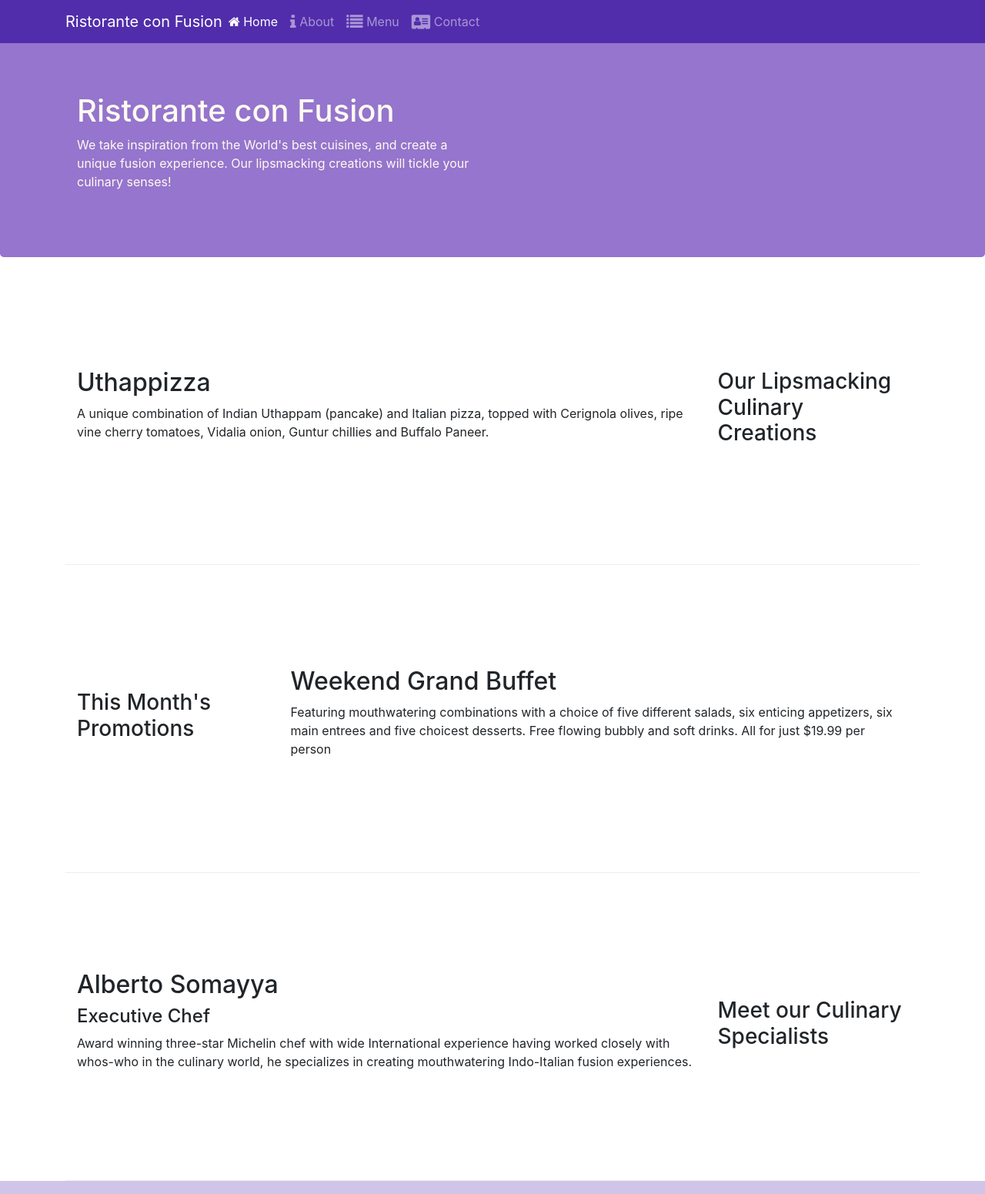
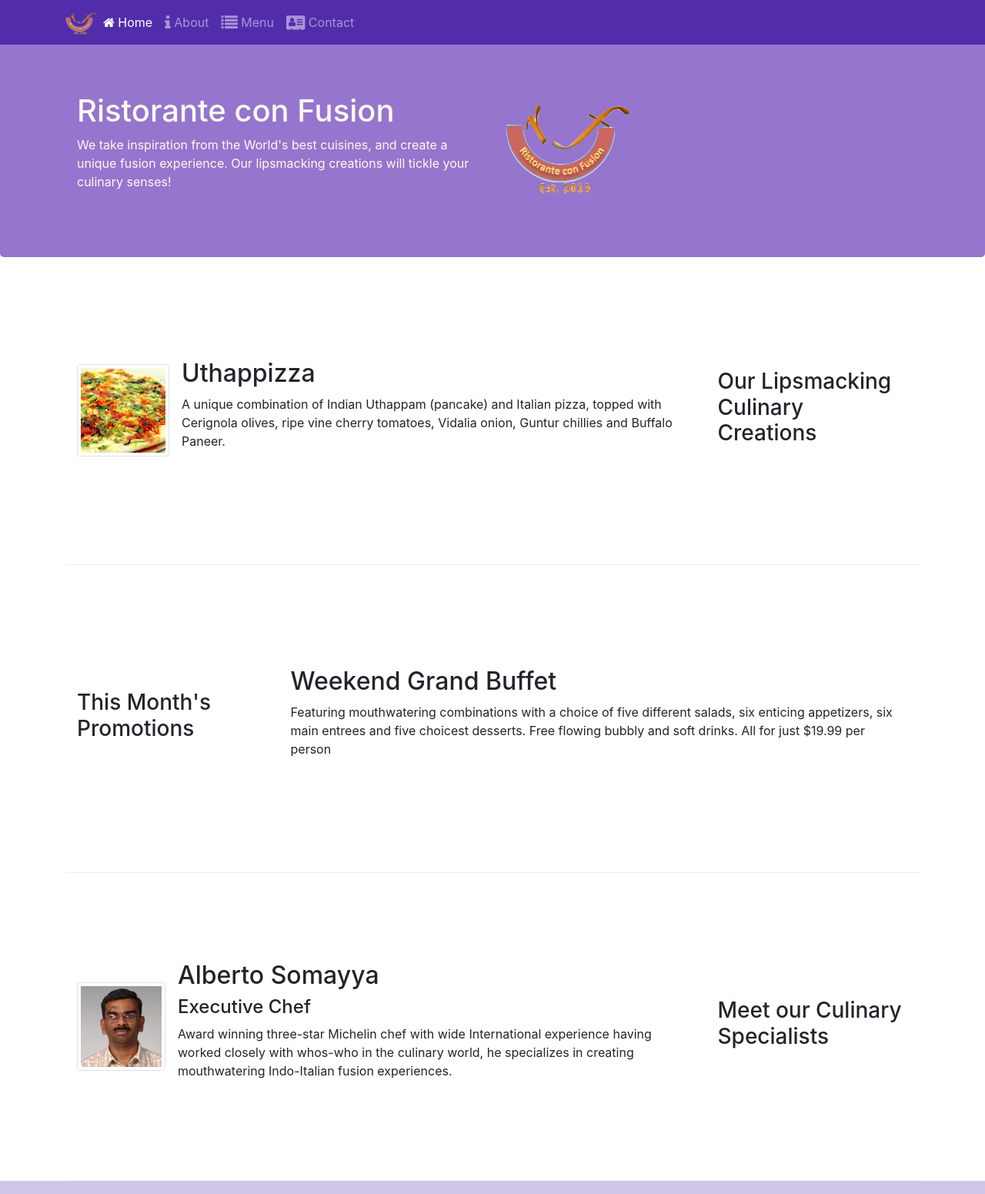
Before and after one commit to Abhisar19/Event-Management-System, a website: page index.html in a window 1280 px wide. Shown: the top 1551 px of the page at 77% size. Drawn offline with nearby package versions, Linux system fonts and the light colour scheme.

Commit message:
Images and Media

```diff
--- a/index.html
+++ b/index.html
@@ -25,14 +25,14 @@
         </span>
 
         </button>
-        <a class="navbar-brand mr-auto" href="#">Ristorante con Fusion</a>
+        <a class="navbar-brand mr-auto" href="#"><img src="img/logo.png" height="30" width="41"></a>
         <div class="collapse navbar-collapse" id="Navbar">
             <ul class="navbar-nav mr-auto">
 
                 <li class="nav-item active"><a class="nav-link" href="#"><span class="fa fa-home"></span> Home</a></li>
                 <li class="nav-item"><a class="nav-link" href="./aboutus.html"><span class="fa fa-info fa-lg"></span> About</a></li>
                 <li class="nav-item"><a class="nav-link" href="#"><span class="fa fa-list fa-lg"></span> Menu</a></li>
-                <li class="nav-item"><a class="nav-link" href="#"><span class="fa fa-address-card fa-lg"></span> Contact</a></li>
+                <li class="nav-item"><a class="nav-link" href="./contactus.html"><span class="fa fa-address-card fa-lg"></span> Contact</a></li>
 
             </ul>
 
@@ -47,9 +47,10 @@
                     <h1>Ristorante con Fusion</h1>
                     <p>We take inspiration from the World's best cuisines, and create a unique fusion experience. Our lipsmacking creations will tickle your culinary senses!</p>
                 </div>
-                <div class="col-12 col-sm">
+                <div class="col-12 col-sm align-self-center">
+                    <img src="img/logo.png" class="img-fluid">
                 </div>
-            </div>
+           </div>
         </div>
     </header>
 
@@ -59,9 +60,18 @@
                 <h3>Our Lipsmacking Culinary Creations</h3>
             </div>
             <div class="col col-sm order-sm-first col-md">
-                <h2>Uthappizza</h2>
-                <p>A unique combination of Indian Uthappam (pancake) and Italian pizza, topped with Cerignola olives, ripe vine cherry tomatoes, Vidalia onion, Guntur chillies and Buffalo Paneer.</p>
-            </div>
+                <div class="media">
+                    <img class="d-flex mr-3 img-thumbnail align-self-center"
+                            src="img/uthappizza.png" alt="Uthappizza">
+                    <div class="media-body">
+                        <h2 class="mt-0">Uthappizza</h2>
+                        <p class="d-none d-sm-block">A unique combination of Indian Uthappam (pancake) and
+                            Italian pizza, topped with Cerignola olives, ripe vine
+                            cherry tomatoes, Vidalia onion, Guntur chillies and
+                            Buffalo Paneer.</p>
+                    </div>
+                </div>
+</div>
         </div>
 
 
@@ -80,10 +90,20 @@
                 <h3>Meet our Culinary Specialists</h3>
             </div>
             <div class="col col-sm order-sm-first col-md">
-                <h2>Alberto Somayya</h2>
-                <h4>Executive Chef</h4>
-                <p>Award winning three-star Michelin chef with wide International experience having worked closely with whos-who in the culinary world, he specializes in creating mouthwatering Indo-Italian fusion experiences. </p>
-            </div>
+                <div class="media">
+                    <img class="d-flex mr-3 img-thumbnail align-self-center"
+                            src="img/alberto.png" alt="Alberto Somayya">
+                    <div class="media-body">
+                        <h2 class="mt-0">Alberto Somayya</h2>
+                        <h4>Executive Chef</h4>
+                        <p class="d-none d-sm-block">Award winning three-star Michelin chef with wide
+                            International experience having worked closely with
+                            whos-who in the culinary world, he specializes in
+                            creating mouthwatering Indo-Italian fusion experiences.
+                            </p>
+                    </div>
+                </div>
+                </div>
         </div>
     </div>
 
```
Also changed, not shown: aboutus.html (+1 -1 lines), img/alberto.png (added), img/buffet.png (added), img/logo.png (added), img/uthappizza.png (added), 1 other file.
